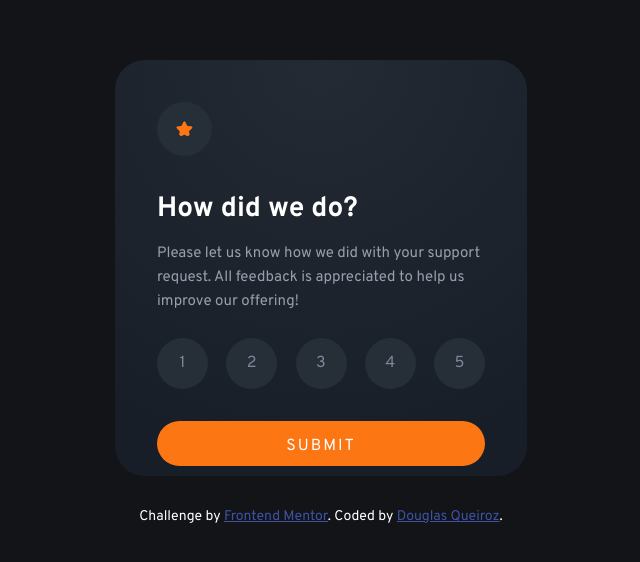
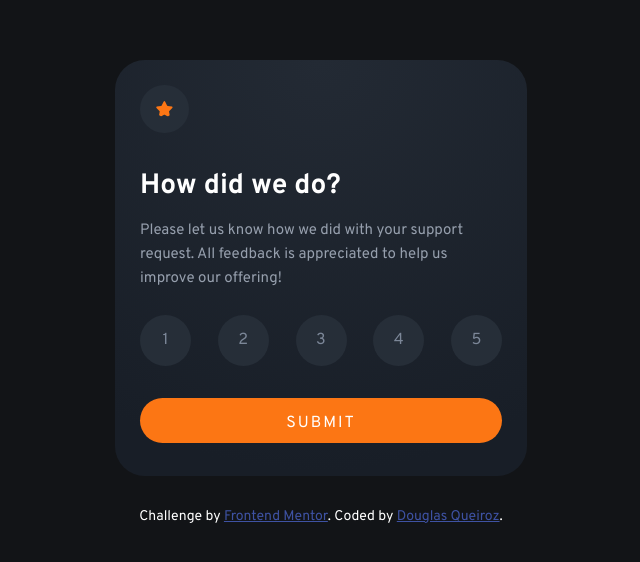
Before and after one commit to douglasliman/interactive-rating-component-main, a plain HTML site: page index.html in a window 1280 px wide. Shown: the part 132-694 px from the top of the page, without its empty margins (319-959 px from the left). Drawn offline with Linux system fonts and the light colour scheme.

Commit message:
padding update

```diff
--- a/css/style.css
+++ b/css/style.css
@@ -35,17 +35,17 @@ button{
     font-family: inherit;
 }
 .main-container, .thank-you{
-    padding: 1.5rem;
+    padding: 1rem;
     height: 416px;
     width: 412px;
     border-radius: 30px;
-    padding: 42px;
+    padding: 25px;
     background: radial-gradient(98.96% 98.96% at 50% 0%, #232A34 0%, #181E27 100%);
 border-radius: 30px;
 }
 .main-container img{
     background-color:#262E38;
-    padding:1.2rem;
+    padding:1rem;
     border-radius: 50%;
     margin-bottom: 30px;
 
```
